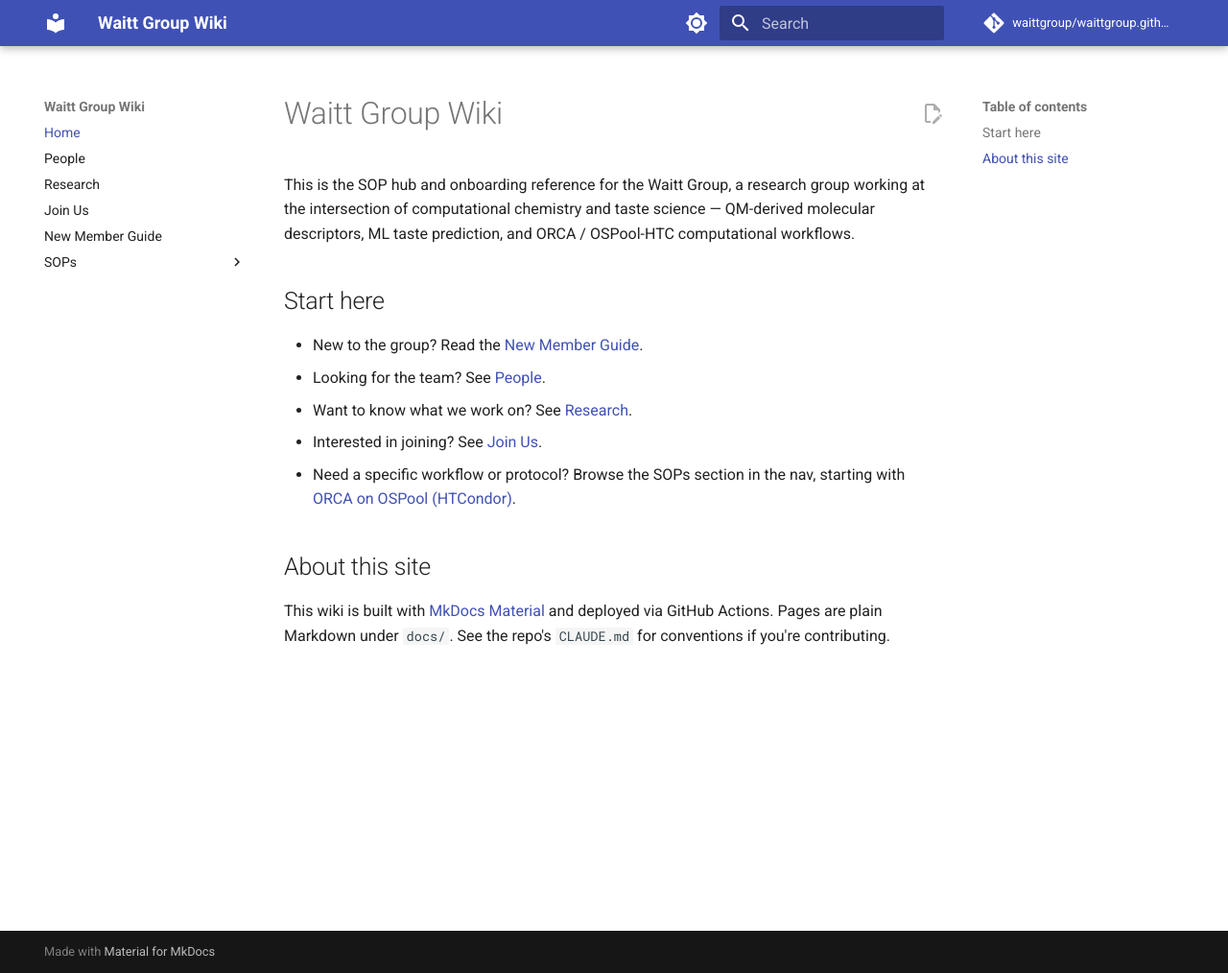
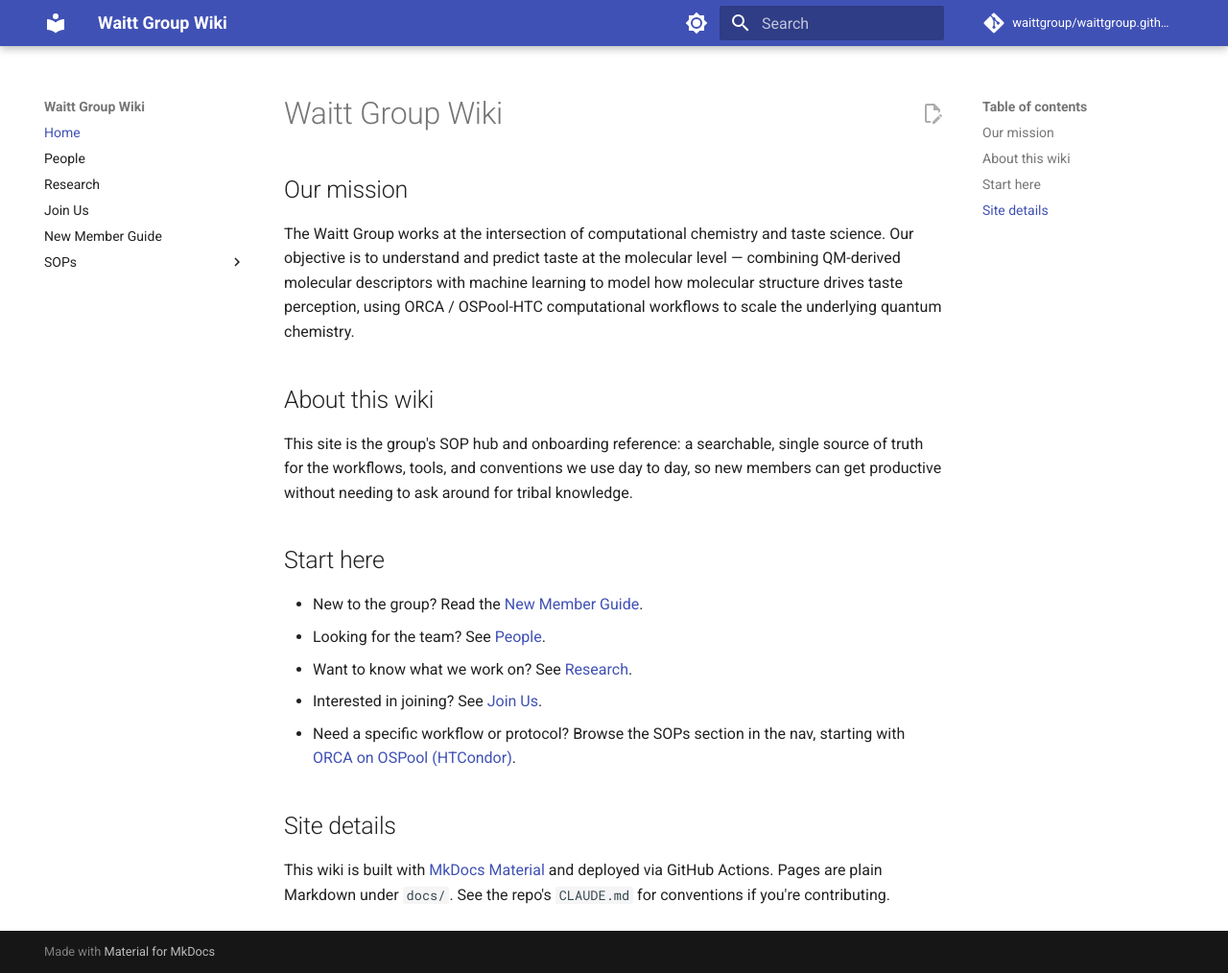
Before and after one commit to waittgroup/waittgroup.github.io, an MkDocs documentation site: the page built from docs/index.md, in a window 1280 px wide and 1014 px high. Shown: the whole window at 96% size. Built offline with MkDocs 1.6.1 and Material for MkDocs 9.7.7, drawn with Linux system fonts in a browser that asks for light colours; comment, search, counter and statistics services are not loaded.

Commit message:
Add mission and wiki purpose sections to cover page
Co-Authored-By: Claude Sonnet 5 <noreply@anthropic.com>

```diff
--- a/docs/index.md
+++ b/docs/index.md
@@ -1,9 +1,20 @@
 # Waitt Group Wiki
 
-This is the SOP hub and onboarding reference for the Waitt Group, a
-research group working at the intersection of computational chemistry
-and taste science — QM-derived molecular descriptors, ML taste
-prediction, and ORCA / OSPool-HTC computational workflows.
+## Our mission
+
+The Waitt Group works at the intersection of computational chemistry
+and taste science. Our objective is to understand and predict taste at
+the molecular level — combining QM-derived molecular descriptors with
+machine learning to model how molecular structure drives taste
+perception, using ORCA / OSPool-HTC computational workflows to scale
+the underlying quantum chemistry.
+
+## About this wiki
+
+This site is the group's SOP hub and onboarding reference: a
+searchable, single source of truth for the workflows, tools, and
+conventions we use day to day, so new members can get productive
+without needing to ask around for tribal knowledge.
 
 ## Start here
 
@@ -14,7 +25,7 @@ prediction, and ORCA / OSPool-HTC computational workflows.
 - Need a specific workflow or protocol? Browse the SOPs section in the
   nav, starting with [ORCA on OSPool (HTCondor)](sops/orca-ospool-workflow.md).
 
-## About this site
+## Site details
 
 This wiki is built with [MkDocs Material](https://squidfunk.github.io/mkdocs-material/)
 and deployed via GitHub Actions. Pages are plain Markdown under `docs/`.
```
